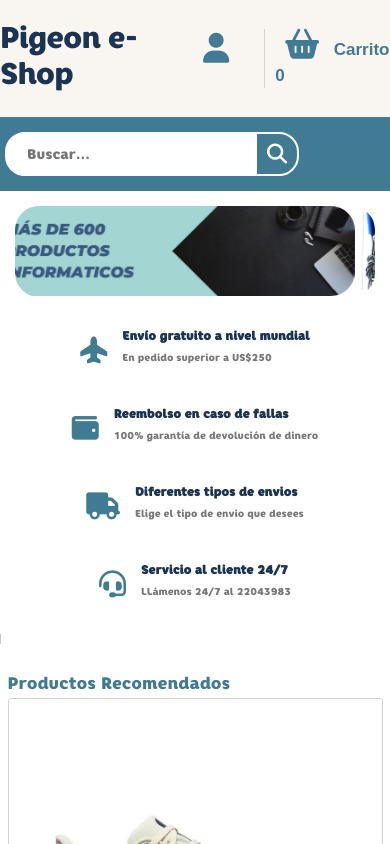
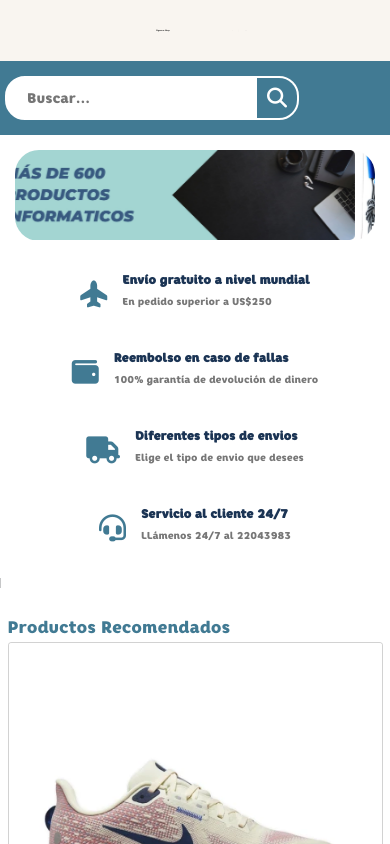
Before and after one commit to pigeon-e-shop/SIGTO, a plain HTML site: page index.html in a window 390 px wide. Shown: the top 844 px of the page. Drawn offline with nearby package versions, Linux system fonts and the light colour scheme.

Commit message:
Ajustes responsive

```diff
--- a/Index/Carrito.js
+++ b/Index/Carrito.js
@@ -1,13 +1,13 @@
 let imagenes = {
     1 : "../imagenesProductos/pantalon-nike-club-black.JPG",
     2 : "../imagenesProductos/nike-vomero-17-black.JPG",
-    3 : "../imagenesProductos/camisetaPumaGris.JPG",
+    3 : "../imagenesProductos/camisetaPumaGris.jpg",
     4 : "../imagenesProductos/mandoPs5.jpg",
-    5 : "../imagenesProductos/googlePlayCard50.JPG",
-    6 : "../imagenesProductos/usbMemory.JPG",
-    7 : "../imagenesProductos/lapizLabialRojo.JPG",
-    8 : "../imagenesProductos/rimel.JPG",
-    9 : "../imagenesProductos/lapizLabialAzul.JPG"
+    5 : "../imagenesProductos/googlePlayCard50.jpg",
+    6 : "../imagenesProductos/usbMemory.jpg",
+    7 : "../imagenesProductos/lapizLabialRojo.jpg",
+    8 : "../imagenesProductos/rimel.jpg",
+    9 : "../imagenesProductos/lapizLabialAzul.jpg"
 }
 let articulos = JSON.parse(localStorage.getItem('articulos')) || [];
 let cantArticulos = Number(localStorage.getItem('cantArticulos')) || articulos.length;
--- a/css/styles.css
+++ b/css/styles.css
@@ -145,6 +145,10 @@ html {
 }
 
 .banner-img {
+  display:block;
+  margin-left:auto;
+  margin-right:auto;
+  width: 100%;
   height: 54vh;
 }
 
@@ -240,11 +244,24 @@ html {
   }
 }
 
-@media only screen and (max-width: 500) {
+@media only screen and (max-width: 500px) {
   .container-hero * {
 	font-size: 1vw;
     transform: scale(0.4);
 	font-size: x-small;
 	filter: grayscale(50);
   }
+
+  .banner-img {
+
+    & * {
+
+      border-radius:5px;
+
+    }
+
+    height: 20px;
+    border-radius:5px;
+  }
+
 }
--- a/index.html
+++ b/index.html
@@ -21,7 +21,7 @@
     <body>
         <header>
             <div class="container-hero">
-                <div class="container wx-5 px-md-5 px-xs -0 container hero">
+                <div class="container wx-5 px-md-5 px-xs-0 p-3 container hero">
                     <div class="customer-support d-none d-sm-flex">
                         <i class="fa-solid fa-headset"></i>
                         <div class="content-customer-support">
@@ -49,7 +49,7 @@
                         <div class="content-shopping-cart">
                             <a href="Index\carrito.html">
                                 <i class="fa-solid fa-basket-shopping"></i>
-                                <span class="text">Carrito</span>
+                                <span class="text d-none d-sm-block d-xs-block">Carrito</span>
                                 <span id="cantArticulos" class="number"> </span>
                             </a>
                         </div>
@@ -223,21 +223,21 @@
                 </nav>
             </div>
         </header>
-        <section class="">
+        <section class="banner-container-main">
             <div class="container-flex m-4 banner">
                 <div class="carousel slide" id="carousel1" data-bs-ride="carousel" data-interval="500">
                     <div class="carousel-inner">
                         <div class="carousel-item active">
-                            <img src="img/banner1.jpg" class="d-block w-100 banner-img" alt="Mas de 600 productos informaticos" draggable="false" />
+                            <img src="img/banner1.jpg" class="d-block w-100 h-100 banner-img" alt="Mas de 600 productos informaticos" draggable="false" />
                         </div>
                         <div class="carousel-item">
-                            <img src="img/banner3.jpg" class="d-block w-100 banner-img" alt="Miles de productos deportivos" draggable="false" />
+                            <img src="img/banner3.jpg" class="d-block w-100 h-100 banner-img" alt="Miles de productos deportivos" draggable="false" />
                         </div>
                         <div class="carousel-item">
-                            <img src="img/banner2.jpg" class="d-block w-100 banner-img" alt="Mas de 1000 productos de belleza" draggable="false" />
+                            <img src="img/banner2.jpg" class="d-block w-100 h-100 banner-img" alt="Mas de 1000 productos de belleza" draggable="false" />
                         </div>
                         <div class="carousel-item">
-                            <img src="img/banner4.jpg" class="d-block w-100 banner-img" alt="Todo para tu hogar en linea blanca" draggable="false" />
+                            <img src="img/banner4.jpg" class="d-block w-100 h-100 banner-img" alt="Todo para tu hogar en linea blanca" draggable="false" />
                         </div>
                     </div>
                 </div>
@@ -345,7 +345,7 @@
 
                 <div class="col-md-4">
                     <div class="card">
-                        <img src="imagenesProductos\usbmemory.jpg" width="300" height="400" class="card-img-top" alt="Producto 3" />
+                        <img src="imagenesProductos\usbMemory.jpg" width="300" height="400" class="card-img-top" alt="Producto 3" />
                         <div class="card-body">
                             <h5 class="card-title">Memoria Usb 30 Gb</h5>
                             <p class="card-text">Lo justo y necesario</p>
```
